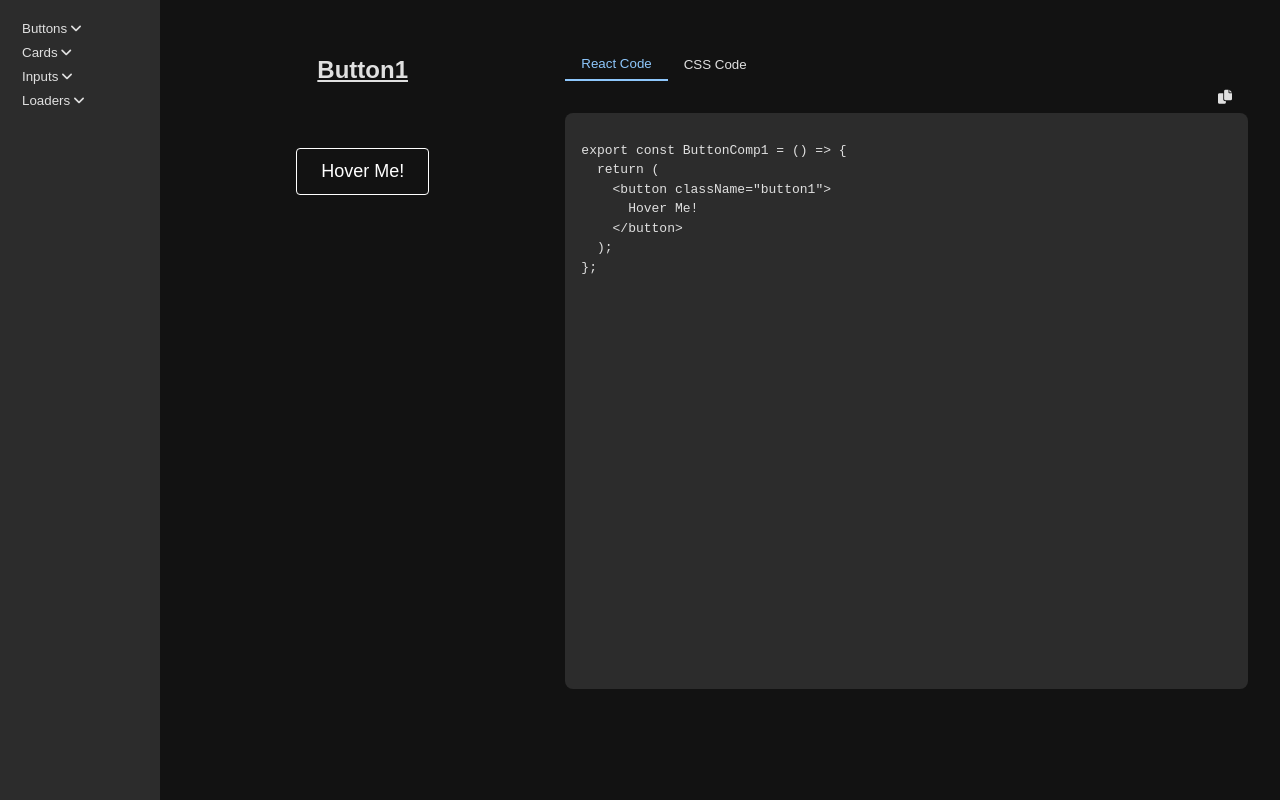
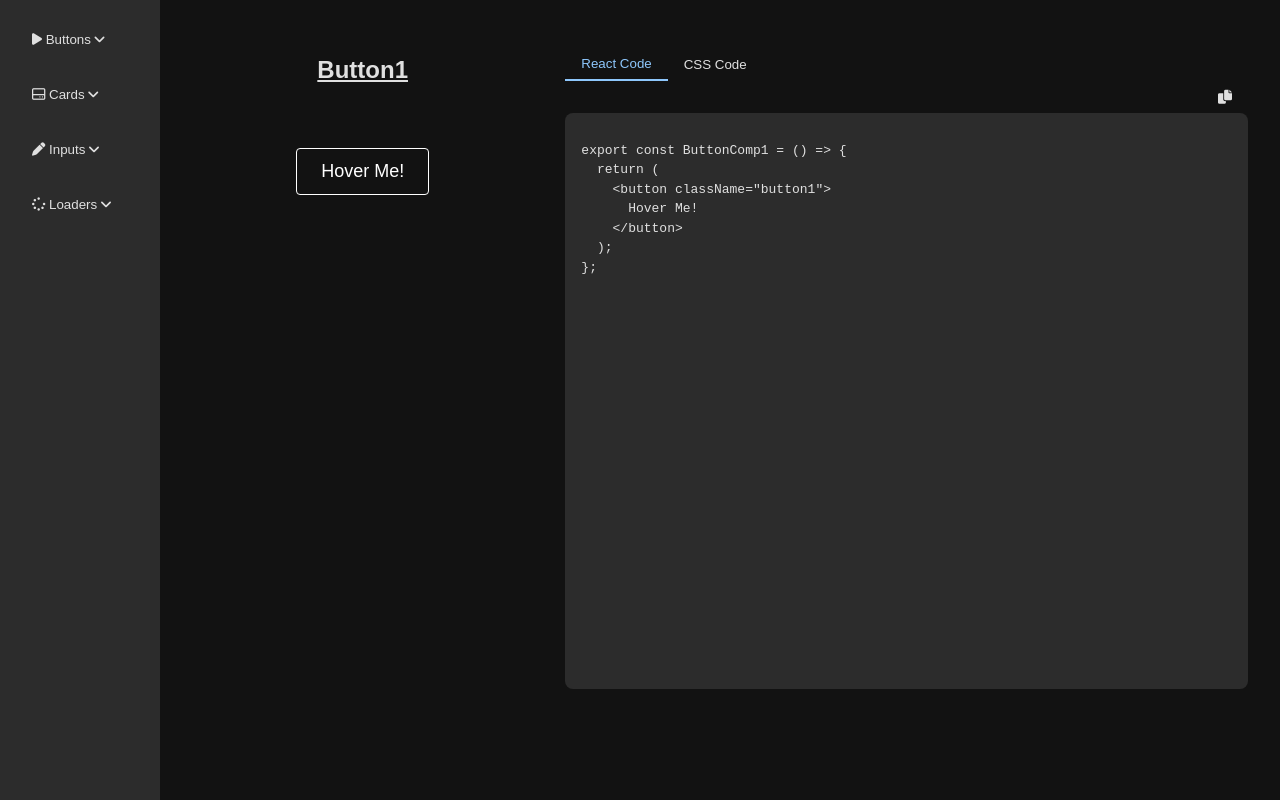
Before and after one commit to BernatDev6/Components_storage_React, a React (Vite) app: page / in a window 1280 px wide. Built offline with nearby package versions, Linux system fonts and the light colour scheme.

Commit message:
reestructuracion del objeto de componentes para poner un icono en cada seccion de componentes, a su vez se ha modificado el aside para que se vea bien

```diff
--- a/src/App.jsx
+++ b/src/App.jsx
@@ -5,14 +5,12 @@ import { ButtonComp2, ButtonComp2JSX, ButtonComp2CSS } from './components/button
 import { ButtonComp3, ButtonComp3JSX, ButtonComp3CSS } from './components/buttons/button3/ButtonComp3';
 import { CardComp1, CardComp1JSX, CardComp1CSS } from './components/cards/card1/CardComp1';
 import { CardComp2, CardComp2JSX, CardComp2CSS } from './components/cards/card2/CardComp2';
-// Asegúrate de importar los demás componentes que uses
-// Ejemplo:
-// import { InputComp1, InputComp1JSX, InputComp1CSS } from './components/inputs/input1/InputComp1';
-// import { LoaderComp1, LoaderComp1JSX, LoaderComp1CSS } from './components/loaders/loader1/LoaderComp1';
 
 const App = () => {
   const components = {
-    Buttons: [
+    Buttons: {
+      icon: 'fa-solid fa-play',
+      items: [
         {
           name: 'Button1',
           component: <ButtonComp1 />,
@@ -34,8 +32,11 @@ const App = () => {
           cssCode: ButtonComp3CSS,
           activeTab: 'jsx',
         },
-    ],
-    Cards: [
+      ]
+    },
+    Cards: {
+      icon: 'fa-regular fa-hard-drive',
+      items: [
         {
           name: 'Card1',
           component: <CardComp1 />,
@@ -51,8 +52,15 @@ const App = () => {
           activeTab: 'jsx',
         },
       ],
-    Inputs: [],
-    Loaders: [],
+    },
+    Inputs: {
+      icon: 'fa-solid fa-pen',
+      items: []
+    },
+    Loaders: {
+      icon: 'fa-solid fa-spinner',
+      items: []
+    }
   };
 
   return <ComponentViewer components={components} />;
--- a/src/components/ComponentViewer/ComponentViewer.css
+++ b/src/components/ComponentViewer/ComponentViewer.css
@@ -36,6 +36,9 @@
   background-color: var(--color-bg-secondary);
   padding: var(--space-medium);
   overflow-y: auto;
+  display: flex;
+  flex-direction: column;
+  gap: 8px;
 }
 
 .component-item {
@@ -57,21 +60,20 @@
 }
 
 .aside-section-title {
+  width: 100%;
+  text-align: start;
+  border-radius: var(--border-radius);
   background: transparent;
+  padding: var(--space-medium);
   border: none;
   color: var(--primary-text-color);
 }
 
 .aside-section-title:hover {
   color: var(--primary-color);
+  background: var(--color-bg-primary);
 }
-
-
-
-
-
-
-
+/**/
 
 .component-display {
   flex: 1;
--- a/src/components/ComponentViewer/ComponentViewer.jsx
+++ b/src/components/ComponentViewer/ComponentViewer.jsx
@@ -21,17 +21,20 @@ export const ComponentViewer = ({ components }) => {
 
   // Función para copiar al portapapeles
   const copyToClipboard = (code) => {
-    navigator.clipboard.writeText(code).then(() => {
-      alert('Código copiado al portapapeles!'); // Alerta cuando se copie el código
-    }).catch((err) => {
-      console.error('Error al copiar el código: ', err); // Manejo de errores si algo sale mal
-    });
+    navigator.clipboard
+      .writeText(code)
+      .then(() => {
+        alert('Código copiado al portapapeles!'); // Alerta cuando se copie el código
+      })
+      .catch((err) => {
+        console.error('Error al copiar el código: ', err); // Manejo de errores si algo sale mal
+      });
   };
 
   // Efecto para seleccionar el primer componente por defecto
   useEffect(() => {
     const firstComponent = Object.values(components)
-      .flat() // Aplanamos todos los componentes en un solo array
+      .flatMap((section) => section.items) // Accedemos a los items de cada sección
       .find((comp) => comp); // Tomamos el primer componente
     if (firstComponent) {
       setActiveComponent(firstComponent);
@@ -49,16 +52,19 @@ export const ComponentViewer = ({ components }) => {
               className="aside-section-title"
               onClick={() => toggleSection(section)}
             >
-              {section} <i class="fa-solid fa-angle-down"></i> {/* Nombre de las secciones */}
+              {/* Mostramos el ícono y el nombre de la sección */}
+              <i className={components[section].icon}></i> <span>{section}</span> <i className="fa-solid fa-angle-down"></i>
             </button>
 
             {/* Si la sección está abierta, mostramos los componentes */}
             {openSections[section] && (
               <div className="component-items">
-                {components[section].map((comp, index) => (
+                {components[section].items.map((comp, index) => (
                   <button
                     key={index}
-                    className={`component-item ${activeComponent.name === comp.name ? 'active' : ''}`}
+                    className={`component-item ${
+                      activeComponent.name === comp.name ? 'active' : ''
+                    }`}
                     onClick={() => setActiveComponent(comp)}
                   >
                     {comp.name}
```
Lines whose indentation alone changed are shown as unchanged.
